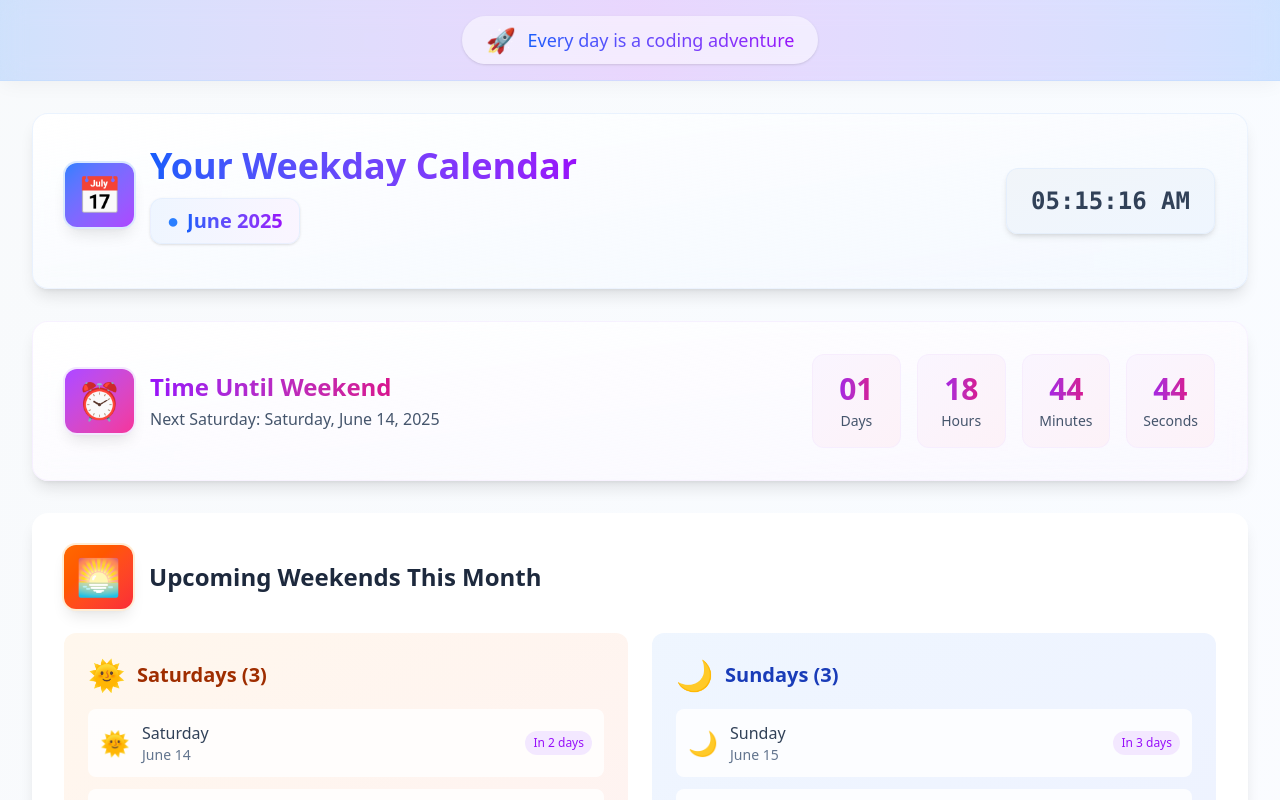
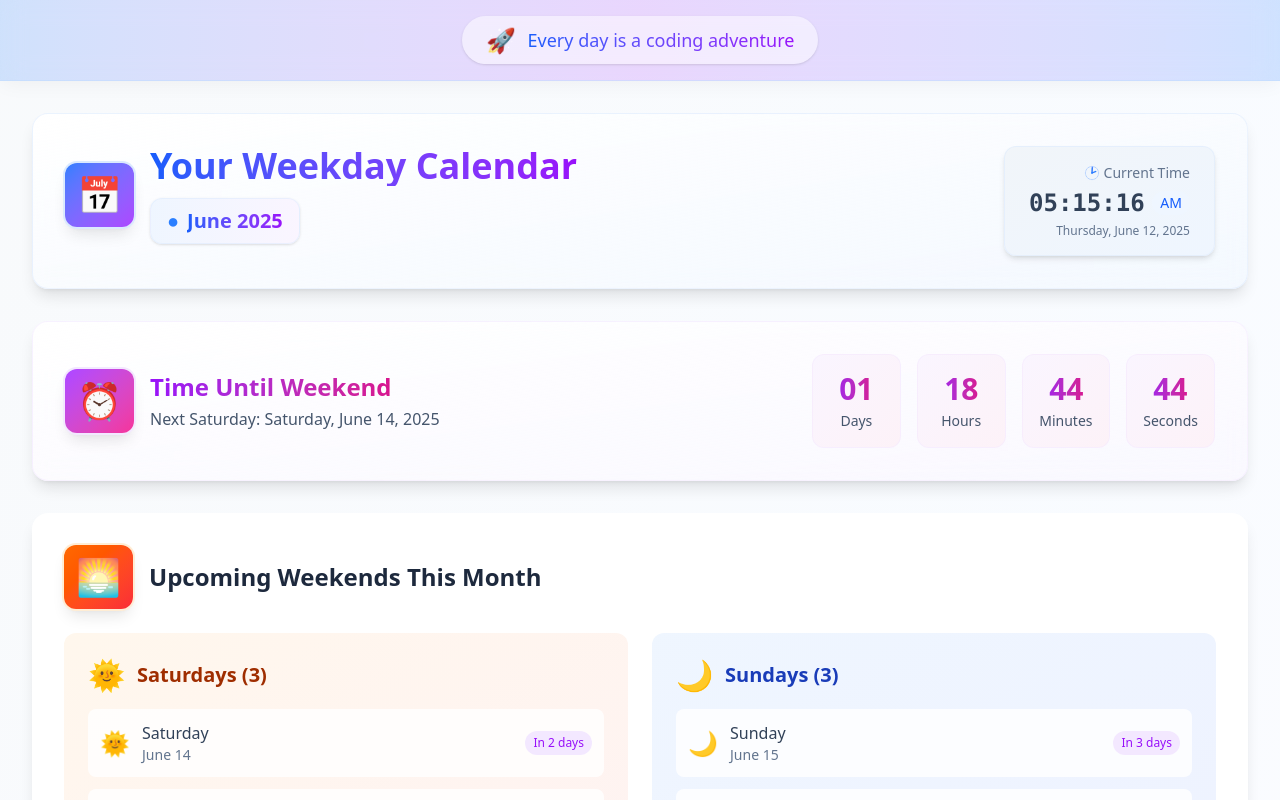
Before and after one commit to programmercodee/date_cal, a React (Vite) app: page / in a window 1280 px wide. Shown: the top 800 px of the page. Built offline with nearby package versions, Linux system fonts and the light colour scheme.

Commit message:
first commit

```diff
--- a/src/components/WeekdayTracker/index.jsx
+++ b/src/components/WeekdayTracker/index.jsx
@@ -1,5 +1,112 @@
 import { useState, useEffect } from "react";
 import { eachDayOfInterval, isWeekend, format, getMonth, getYear, isToday, isSaturday, isSunday, addDays, differenceInSeconds, differenceInDays, differenceInHours, differenceInMinutes, startOfDay, isAfter, isSameDay, startOfToday } from "date-fns";
+
+const AnimatedClock = ({ size = 16 }) => {
+  const [time, setTime] = useState(new Date());
+
+  useEffect(() => {
+    const timer = setInterval(() => {
+      setTime(new Date());
+    }, 1000);
+    return () => clearInterval(timer);
+  }, []);
+
+  const hours = time.getHours() % 12;
+  const minutes = time.getMinutes();
+  const seconds = time.getSeconds();
+
+  const hourDegrees = (hours * 30) + (minutes * 0.5); // 30 degrees per hour, 0.5 degrees per minute
+  const minuteDegrees = minutes * 6; // 6 degrees per minute
+  const secondDegrees = seconds * 6; // 6 degrees per second
+
+  return (
+    <svg
+      width={size}
+      height={size}
+      viewBox="0 0 24 24"
+      className="text-blue-500"
+      style={{ transform: 'rotate(-90deg)' }}
+    >
+      {/* Clock face */}
+      <circle
+        cx="12"
+        cy="12"
+        r="10"
+        fill="none"
+        stroke="currentColor"
+        strokeWidth="1.5"
+        className="opacity-20"
+      />
+      {/* Hour markers */}
+      {[...Array(12)].map((_, i) => (
+        <line
+          key={i}
+          x1="12"
+          y1="2"
+          x2="12"
+          y2="3"
+          stroke="currentColor"
+          strokeWidth="1"
+          className="opacity-40"
+          style={{
+            transform: `rotate(${i * 30}deg)`,
+            transformOrigin: '12px 12px'
+          }}
+        />
+      ))}
+      {/* Hour hand */}
+      <line
+        x1="12"
+        y1="12"
+        x2="12"
+        y2="6"
+        stroke="currentColor"
+        strokeWidth="2"
+        strokeLinecap="round"
+        style={{
+          transform: `rotate(${hourDegrees}deg)`,
+          transformOrigin: '12px 12px'
+        }}
+      />
+      {/* Minute hand */}
+      <line
+        x1="12"
+        y1="12"
+        x2="12"
+        y2="4"
+        stroke="currentColor"
+        strokeWidth="1.5"
+        strokeLinecap="round"
+        style={{
+          transform: `rotate(${minuteDegrees}deg)`,
+          transformOrigin: '12px 12px'
+        }}
+      />
+      {/* Second hand */}
+      <line
+        x1="12"
+        y1="12"
+        x2="12"
+        y2="3"
+        stroke="currentColor"
+        strokeWidth="1"
+        strokeLinecap="round"
+        className="text-blue-600"
+        style={{
+          transform: `rotate(${secondDegrees}deg)`,
+          transformOrigin: '12px 12px'
+        }}
+      />
+      {/* Center dot */}
+      <circle
+        cx="12"
+        cy="12"
+        r="1"
+        fill="currentColor"
+      />
+    </svg>
+  );
+};
 
 export default function WeekdayTracker() {
   const [weekdayDates, setWeekdayDates] = useState([]);
@@ -533,10 +640,28 @@ export default function WeekdayTracker() {
                     </div>
                   </div>
                 </div>
-                <div className="w-full sm:w-auto bg-gradient-to-br from-slate-100 to-blue-50 px-6 py-4 rounded-xl shadow-md flex items-center justify-center sm:justify-end gap-4 border border-blue-100/50 hover:shadow-lg transition-all duration-300">
-                  <span className="text-xl sm:text-2xl font-mono font-semibold text-slate-700 animate-pulse-subtle">
-                    {format(currentTime, "hh:mm:ss a")}
-                  </span>
+                <div className="w-full sm:w-auto">
+                  <div className="bg-gradient-to-br from-slate-100 to-blue-50 px-6 py-4 rounded-xl shadow-md border border-blue-100/50 hover:shadow-lg transition-all duration-300">
+                    <div className="flex flex-col items-center sm:items-end gap-1">
+                      <div className="flex items-center gap-2 text-sm text-slate-500 font-medium">
+                        <span className="flex items-center gap-1">
+                          <AnimatedClock size={16} />
+                          Current Time
+                        </span>
+                      </div>
+                      <div className="flex items-center gap-2">
+                        <span className="text-xl sm:text-2xl font-mono font-semibold text-slate-700 animate-pulse-subtle">
+                          {format(currentTime, "hh:mm:ss")}
+                        </span>
+                        <span className="text-sm font-medium text-blue-600 bg-blue-50 px-2 py-0.5 rounded-full">
+                          {format(currentTime, "a")}
+                        </span>
+                      </div>
+                      <div className="text-xs text-slate-500 font-medium">
+                        {format(currentTime, "EEEE, MMMM d, yyyy")}
+                      </div>
+                    </div>
+                  </div>
                 </div>
               </div>
             </div>
```
